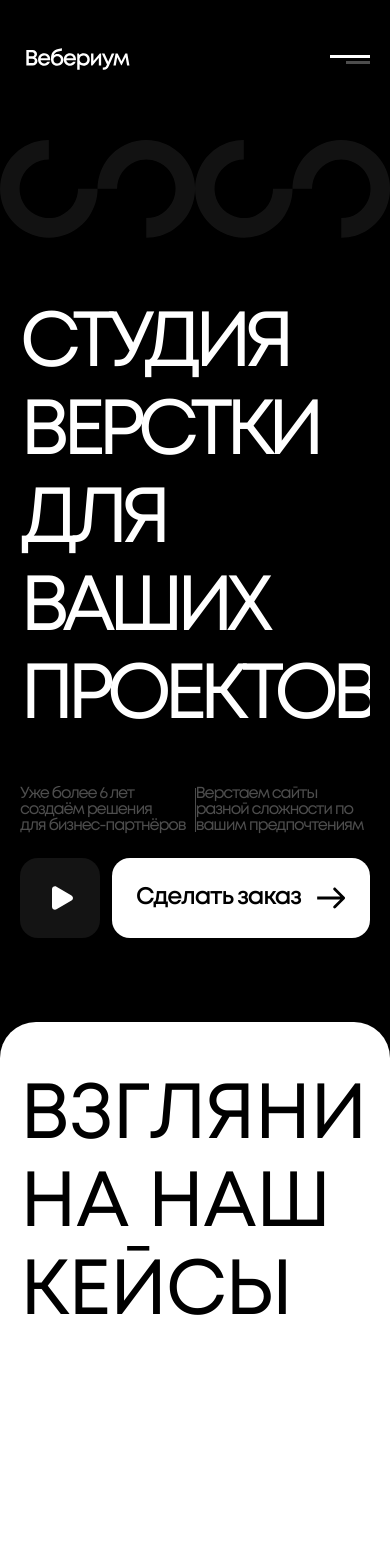
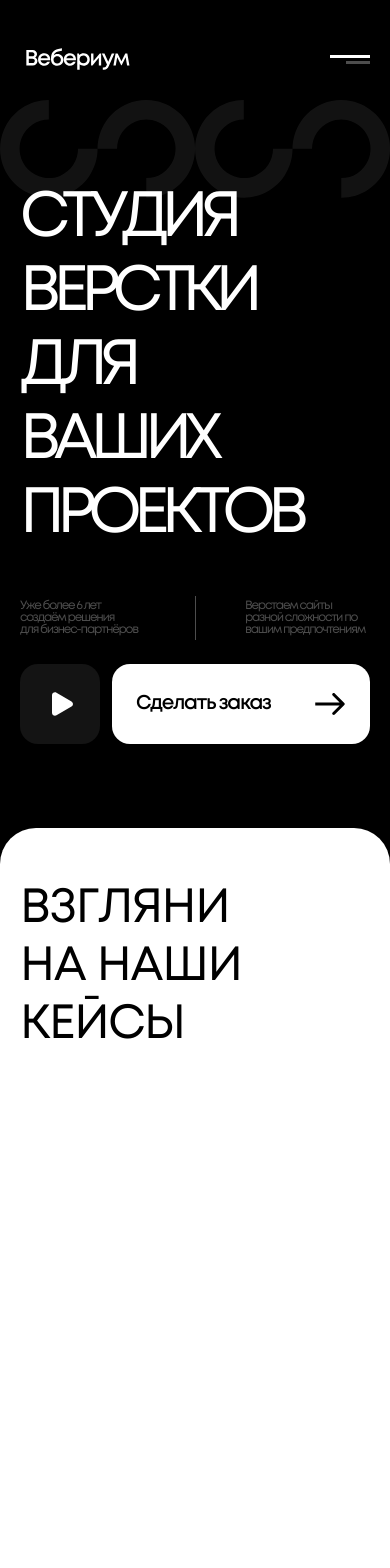
Before and after one commit to tarkue/weberium, a Next.js app: page / in a window 390 px wide. Shown: the top 1568 px of the page. Built offline with nearby package versions, Linux system fonts and the light colour scheme.

Commit message:
mobile third-part

```diff
--- a/components/animation/OnScrollTitle/OnScrollTitle.tsx
+++ b/components/animation/OnScrollTitle/OnScrollTitle.tsx
@@ -13,7 +13,8 @@ export default function OnScrollTitle({ children, className }: IOnScrollTitle) {
 
     useMutationObserver(titleRef, (e) => {
         const el: any = e[0].target;
-        setTriggerTitle(el.classList.contains("aos-animate"))
+        if (el.classList)
+            setTriggerTitle(el.classList.contains("aos-animate"))
     })
 
     return (
--- a/components/sections/Case/Case.module.sass
+++ b/components/sections/Case/Case.module.sass
@@ -34,3 +34,7 @@
     .ButtonWrapper
         > button
             width: 100%
+
+@media (max-width: 730px)
+    .CaseList
+        padding: var(--gap) 0
--- a/components/sections/Footer/Footer.module.sass
+++ b/components/sections/Footer/Footer.module.sass
@@ -47,6 +47,8 @@
 
 @media (max-width: 800px)
     .FooterCard > div
+
+        width: calc(100% - 48px*2)
         flex-direction: column
         gap: 36px
 
@@ -57,3 +59,21 @@
 
         > button
             width: 100%
+
+@media (max-width: 400px)
+    .FooterCard
+        padding: 36px 0
+
+        > div > div
+
+            h3
+                font-size: 36px
+            p
+                font-size: 24px
+
+
+@media (max-width: 340px)
+    .FooterCard
+        > div > div
+            p
+                font-size: 20px
--- a/components/sections/Main/Main.module.sass
+++ b/components/sections/Main/Main.module.sass
@@ -82,3 +82,22 @@
         width: 100%
         justify-content: space-between
         gap: 0
+
+@media (max-width: 500px)
+    .Main > div > h1
+        margin-top: 40px
+    .Main
+        padding-top: 100px
+
+@media (max-width: 450px)
+    .Info p
+        font-size: 14px
+        width: 150px
+
+@media (max-width: 400px)
+    .Main
+        > div > h1
+            margin-top: -20px
+    .Info p
+        font-size: 12px
+        width: 125px
--- a/components/sections/Main/index.tsx
+++ b/components/sections/Main/index.tsx
@@ -27,7 +27,12 @@ export default function Main() {
             )
     }, [contentRef, textLength])
 
-    const Text = () => useWindowSize() > 730 ?
+    return (
+        <section className={s.Main}>
+            <Circles />
+            <TitleWrapper setTextLength={setTextLength}>
+                <h1 className="containerSection">
+                    {useWindowSize() > 730 ?
                         <>
                             <span>студия верстки</span>
                             <span>для ваших</span>
@@ -40,13 +45,7 @@ export default function Main() {
                             <span>ваших</span>
                             <span>проектов</span>
                         </>
-
-    return (
-        <section className={s.Main}>
-            <Circles />
-            <TitleWrapper setTextLength={setTextLength}>
-                <h1 className="containerSection">
-                    <Text />
+                    }
                 </h1>
             </TitleWrapper>
 
--- a/components/sections/Team/Team.module.sass
+++ b/components/sections/Team/Team.module.sass
@@ -50,9 +50,26 @@
         path
             fill: var(--primary)
 
+@media (max-width: 520px)
+    .SearchMembers
+        padding: var(--gap) var(--margin)
+        h3
+            font-size: 36px
+            width: 180px
 
+@media (max-width: 440px)
+    .SearchMembers
+        padding: 18px 36px
+        h3
+            font-size: 28px
+            width: 150px
 
-@media (max-width: 520px)
-    .SearchMembers h3
-        font-size: 36px
-        width: 180px
+@media (max-width: 370px)
+    .SearchMembers
+        h3
+            font-size: 24px
+            width: 120px
+
+    .Circle
+        width: 60px
+        height: 60px
--- a/components/ui/Button/Button.module.sass
+++ b/components/ui/Button/Button.module.sass
@@ -56,3 +56,17 @@
 
 .Start
     text-align: start
+
+@media (max-width: 500px)
+    .Button > p
+        width: auto
+@media (max-width: 410px)
+    .Button
+        > p
+            font-size: 20px
+
+@media (max-width: 370px)
+    .Button
+        > p
+            width: 100px
+            line-height: 85%
--- a/components/ui/ExcellenceCard/ExcellenceCard.module.sass
+++ b/components/ui/ExcellenceCard/ExcellenceCard.module.sass
@@ -38,4 +38,10 @@
 
 @media (max-width: 820px)
     .ExcellenceCard > div > h1
+        font-size: 80px
         height: 60px
+
+@media (max-width: 370px)
+    .ExcellenceCard > span
+        width: auto
+        font-size: 28px
--- a/components/ui/SocialCard/SocialCard.module.sass
+++ b/components/ui/SocialCard/SocialCard.module.sass
@@ -62,3 +62,15 @@
 @media (max-width: 520px)
     .SocialCard
         padding: var(--gap)
+
+@media (max-width: 420px)
+    .SocialCard > div > h3
+        font-size: 16px
+
+@media (max-width: 370px)
+    .SocialCard > div > h3
+        font-size: 14px
+
+@media (max-width: 340px)
+    .SocialCard > div > h3
+        font-size: 12px
--- a/components/ui/TeamContent/TeamContent.module.sass
+++ b/components/ui/TeamContent/TeamContent.module.sass
@@ -50,3 +50,11 @@
     .TeamContent
         gap: var(--gap)
         margin: var(--gap) 0
+
+@media (max-width: 500px)
+    .QuoteWrapper > p
+        font-size: 28px
+
+@media (max-width: 440px)
+    .QuoteWrapper > p
+        font-size: 24px
--- a/styles/typography.css
+++ b/styles/typography.css
@@ -37,3 +37,24 @@ p {
         font-size: 78px;
     }
 }
+
+@media (max-width: 450px) {
+    h2 {
+        font-size: 64px;
+    }
+}
+
+@media (max-width: 410px) {
+    h1 {
+        font-size: 64px;
+    }
+    h2 {
+        font-size: 48px;
+    }
+}
+
+@media (max-width: 340px) {
+    h1 {
+        font-size: 58px;
+    }
+}
```
Also changed, not shown: components/sections/Excellence/Excellence.module.sass (line endings or trailing spaces). Lines whose indentation alone changed are shown as unchanged.
